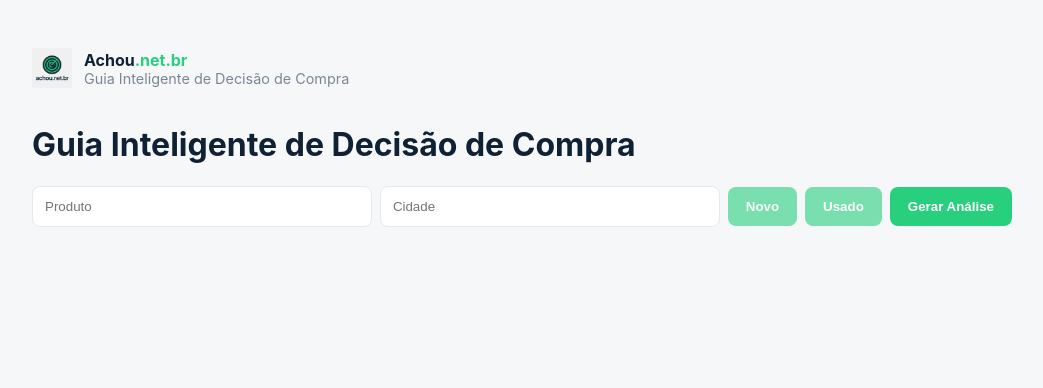
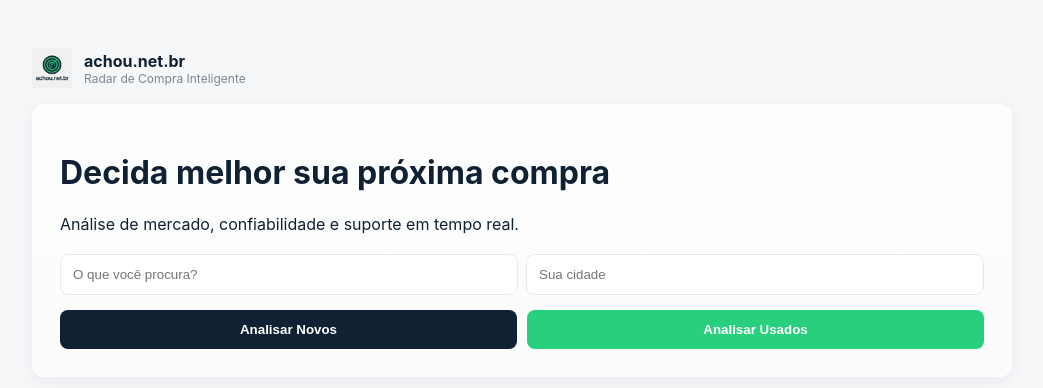
Before and after one commit to maxvilhenaviana-maker/achou-mvp, a Next.js app: page / in a window 1280 px wide. Shown: the top 388 px of the page, without its empty margins (118-1161 px from the left). Built offline with nearby package versions, Linux system fonts and the light colour scheme.

Commit message:
Add files via upload

```diff
--- a/pages/index.js
+++ b/pages/index.js
@@ -1,39 +1,34 @@
 import { useState } from 'react';
+import AnalysisReport from '../components/AnalysisReport';
+
+const Spinner = () => (
+  <div className="spinner">
+    <style jsx>{`
+      .spinner { border: 3px solid #f3f3f3; border-top: 3px solid #28d07e; border-radius: 50%; width: 20px; height: 20px; animation: spin 1s linear infinite; display: inline-block; margin-right: 10px; }
+      @keyframes spin { 0% { transform: rotate(0deg); } 100% { transform: rotate(360deg); } }
+    `}</style>
+  </div>
+);
 
 export default function Home() {
   const [produto, setProduto] = useState('');
   const [cidade, setCidade] = useState('');
-  const [categoria, setCategoria] = useState('');
   const [loading, setLoading] = useState(false);
-  const [data, setData] = useState(null);
+  const [relatorio, setRelatorio] = useState('');
   const [error, setError] = useState(null);
 
-  async function buscar(e) {
-    e.preventDefault();
-
-    if (!produto || !cidade || !categoria) {
-      setError('Preencha produto, cidade e categoria.');
-      return;
-    }
-
-    setLoading(true);
-    setError(null);
-    setData(null);
-
+  async function handleSearch(categoria) {
+    if (!produto || !cidade) { setError('Por favor, preencha o produto e a cidade.'); return; }
+    setError(null); setLoading(true); setRelatorio('');
     try {
       const resp = await fetch('/api/buscar', {
         method: 'POST',
         headers: { 'Content-Type': 'application/json' },
         body: JSON.stringify({ produto, cidade, categoria })
       });
-
       const json = await resp.json();
-
-      if (!resp.ok) {
-        throw new Error(json.error || 'Erro ao gerar análise');
-      }
-
-      setData(json);
+      if (!resp.ok) throw new Error(json.error || 'Erro na consulta');
+      setRelatorio(json.relatorio);
     } catch (err) {
       setError(err.message);
     } finally {
@@ -45,100 +40,41 @@ export default function Home() {
     <div className="container">
       <header className="header">
         <div className="logo">
-          <img src="/logo-512.png" alt="Achou.net.br" width={48} height={48} />
+          <img src="/logo-512.png" alt="logo" style={{ width: 40 }} />
           <div>
-            <strong>
-              Achou<span style={{ color: '#28D07E' }}>.net.br</span>
-            </strong>
-            <div className="small">Guia Inteligente de Decisão de Compra</div>
+            <div style={{ fontWeight: 700 }}>achou.net.br</div>
+            <div style={{ fontSize: 12, color: '#7b8794' }}>Radar de Compra Inteligente</div>
           </div>
         </div>
       </header>
 
-      <h1>Guia Inteligente de Decisão de Compra</h1>
+      <main>
+        <div className="hero">
+          <h1>Decida melhor sua próxima compra</h1>
+          <p>Análise de mercado, confiabilidade e suporte em tempo real.</p>
+          <div className="searchRow" style={{ marginTop: 20 }}>
+            <input className="input" value={produto} onChange={e => setProduto(e.target.value)} placeholder="O que você procura?" />
+            <input className="input" value={cidade} onChange={e => setCidade(e.target.value)} placeholder="Sua cidade" />
+          </div>
+          <div style={{ display: 'flex', gap: '10px', marginTop: '15px' }}>
+            <button className="btn" onClick={() => handleSearch('NOVO')} disabled={loading} style={{ flex: 1, backgroundColor: '#0f2133' }}>
+              {loading ? <Spinner /> : 'Analisar Novos'}
+            </button>
+            <button className="btn" onClick={() => handleSearch('USADO')} disabled={loading} style={{ flex: 1 }}>
+              {loading ? <Spinner /> : 'Analisar Usados'}
+            </button>
+          </div>
+        </div>
 
-      <form onSubmit={buscar} className="searchRow">
-        <input
-          className="input"
-          placeholder="Produto"
-          value={produto}
-          onChange={e => setProduto(e.target.value)}
-        />
+        {error && <div className="error-box">{error}</div>}
+        {loading && <div className="loading-state"><Spinner /><p>Aguarde, nossa IA está cruzando dados de mercado e suporte...</p></div>}
+        {!loading && relatorio && <AnalysisReport content={relatorio} produto={produto} cidade={cidade} />}
+      </main>
 
-        <input
-          className="input"
-          placeholder="Cidade"
-          value={cidade}
-          onChange={e => setCidade(e.target.value)}
-        />
-
-        <button
-          type="button"
-          className="btn"
-          style={{ opacity: categoria === 'NOVO' ? 1 : 0.6 }}
-          onClick={() => setCategoria('NOVO')}
-        >
-          Novo
-        </button>
-
-        <button
-          type="button"
-          className="btn"
-          style={{ opacity: categoria === 'USADO' ? 1 : 0.6 }}
-          onClick={() => setCategoria('USADO')}
-        >
-          Usado
-        </button>
-
-        <button type="submit" className="btn" disabled={loading}>
-          {loading ? 'Analisando…' : 'Gerar Análise'}
-        </button>
-      </form>
-
-      {error && <p style={{ color: 'red' }}>{error}</p>}
-
-      {data && (
-        <>
-          <div className="card">
-            <h3>✅ Melhores Opções</h3>
-            {data.cards.melhores_opcoes.map((o, i) => (
-              <p key={i}>
-                <strong>{o.modelo}</strong> — {o.motivo}
-              </p>
-            ))}
-          </div>
-
-          <div className="card">
-            <h3>💰 Faixa de Preço</h3>
-            <p>
-              <strong>Tendência:</strong> {data.cards.faixa_preco.tendencia}
-            </p>
-            <p>
-              <strong>Onde pesquisar:</strong>{' '}
-              {data.cards.faixa_preco.onde_pesquisar.join(', ')}
-            </p>
-            <p>{data.cards.faixa_preco.observacao}</p>
-          </div>
-
-          <div className="card">
-            <h3>⚠️ Mais Reclamações</h3>
-            {data.cards.mais_reclamacoes.map((r, i) => (
-              <p key={i}>
-                <strong>{r.modelo}</strong> — {r.problema}
-              </p>
-            ))}
-          </div>
-
-          <div className="card small">
-            <h4>ℹ️ Informações Complementares</h4>
-            <ul>
-              {data.detalhes.recomendacoes_praticas.map((r, i) => (
-                <li key={i}>{r}</li>
-              ))}
-            </ul>
-          </div>
-        </>
-      )}
+      <style jsx>{`
+        .error-box { background: #fee; color: #c00; padding: 15px; border-radius: 8px; margin-bottom: 20px; border: 1px solid #fcc; }
+        .loading-state { text-align: center; padding: 40px; color: #666; background: #fff; border-radius: 12px; margin-top: 20px; box-shadow: 0 4px 12px rgba(0,0,0,0.05); }
+      `}</style>
     </div>
   );
 }
```
